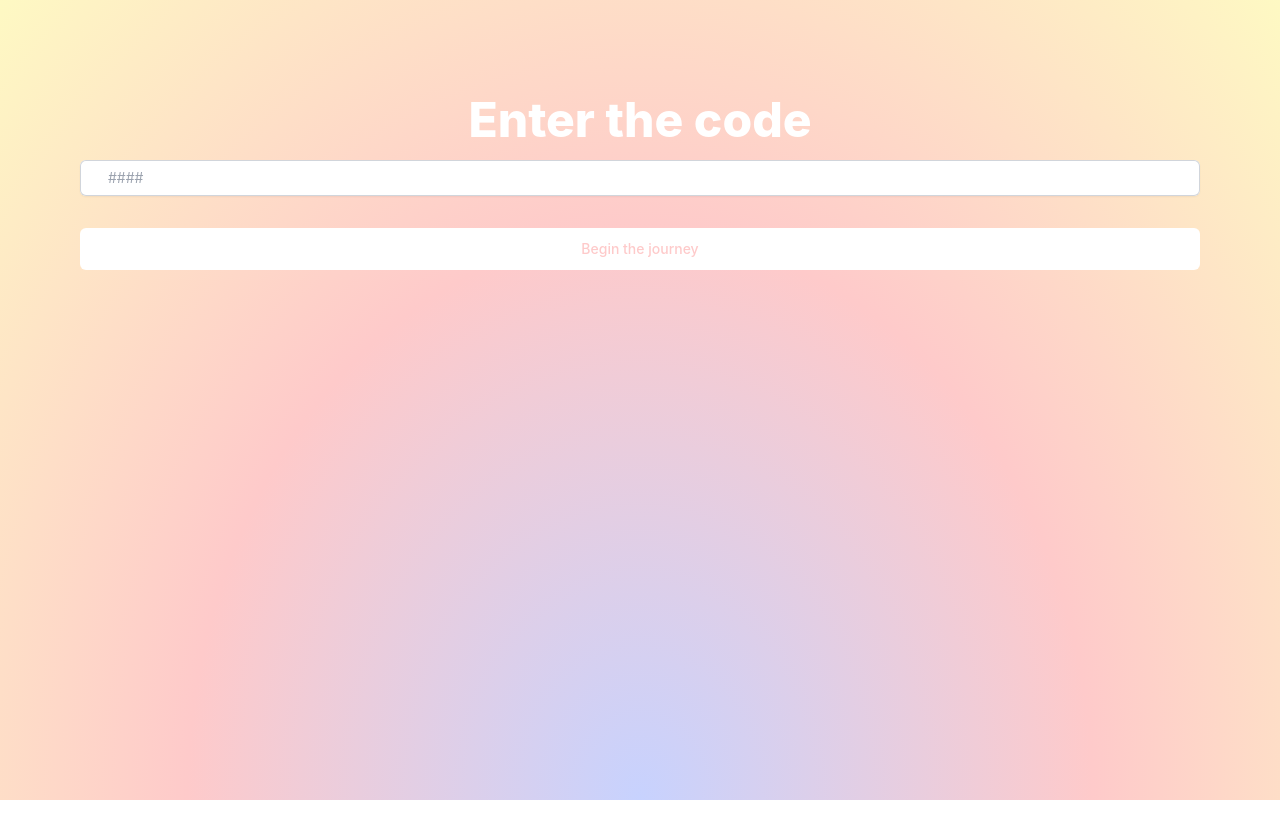
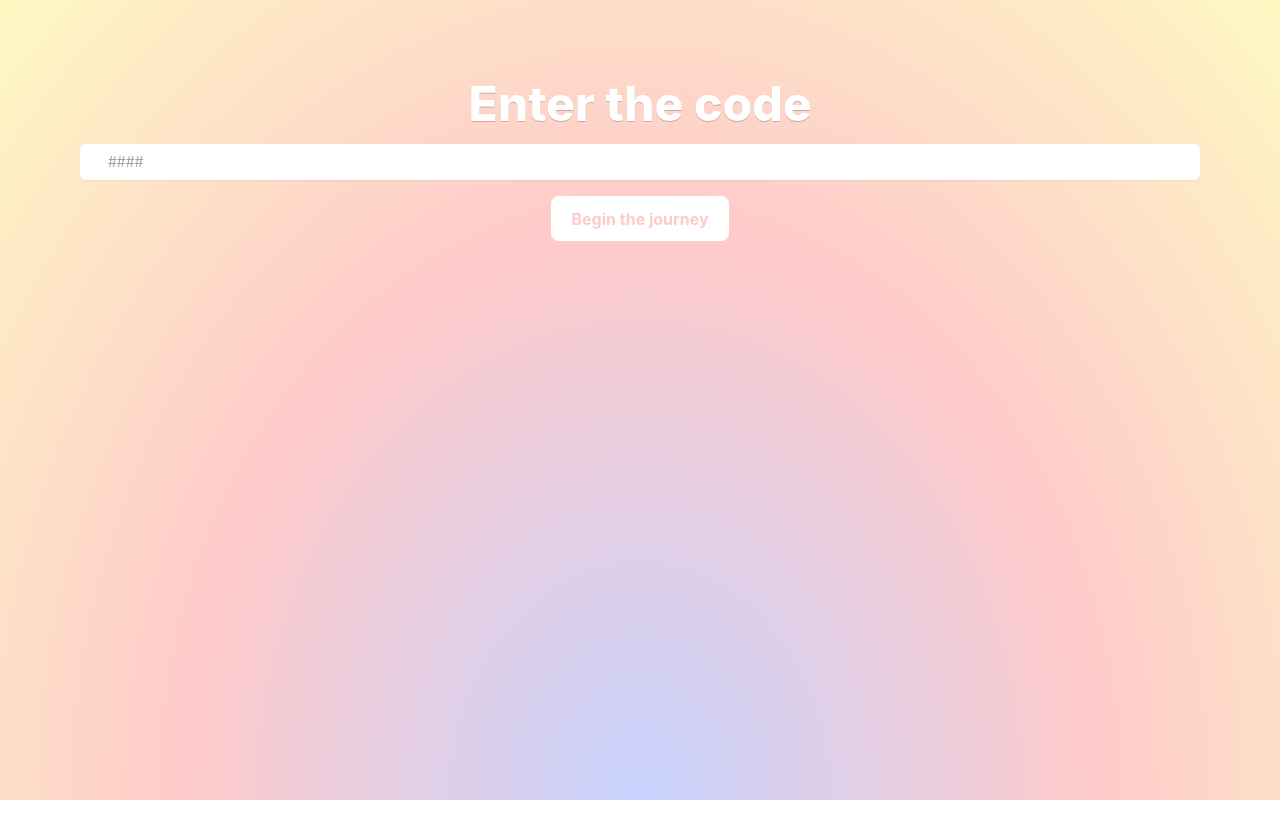
Before and after one commit to somkamarius/h4v, a React (Vite) app in the folder web-app/: page / in a window 1280 px wide. Built offline with nearby package versions, Linux system fonts and the light colour scheme.

Commit message:
frontas sveikina jusu stala

```diff
--- a/web-app/package.json
+++ b/web-app/package.json
@@ -12,7 +12,8 @@
   "dependencies": {
     "axios": "^1.5.1",
     "react": "^18.2.0",
-    "react-dom": "^18.2.0"
+    "react-dom": "^18.2.0",
+    "react-toastify": "^9.1.3"
   },
   "devDependencies": {
     "@tailwindcss/forms": "^0.5.6",
--- a/web-app/src/App.tsx
+++ b/web-app/src/App.tsx
@@ -1,17 +1,33 @@
 import { useState } from 'react'
 import './App.css'
 import { GameScreen, IntroPage } from './components'
+import { ToastContainer } from 'react-toastify';
+import 'react-toastify/dist/ReactToastify.css';
 
 function App() {
     const [displayGame, setDisplayGame] = useState(false);
+    const [initialMessage, setInitialMessage] = useState('');
+    const [code, setCode] = useState('');
 
     // initial data to local storage
     localStorage.setItem("journey", JSON.stringify({ scenario: '', conversation: [] }))
 
     return (
-        <div className="min-h-screen pt-24 bg-[radial-gradient(ellipse_at_bottom,_var(--tw-gradient-stops))] from-indigo-200 via-red-200 to-yellow-100">
-            {displayGame ? <GameScreen /> : <IntroPage setDisplayGame={setDisplayGame} />}
-        </div>
+        <>
+            <ToastContainer
+                position="top-right"
+                autoClose={5000}
+                hideProgressBar={false}
+                newestOnTop={false}
+                closeOnClick
+                pauseOnFocusLoss
+                draggable
+                pauseOnHover
+            />
+            <div className="min-h-screen bg-[radial-gradient(ellipse_at_bottom,_var(--tw-gradient-stops))] from-indigo-200 via-red-200 to-yellow-100">
+                {displayGame ? <GameScreen initialMessage={initialMessage} code={code} /> : <IntroPage setDisplayGame={setDisplayGame} setInitialMessage={setInitialMessage} setCode={setCode} />}
+            </div>
+        </>
     )
 }
 
--- a/web-app/src/common/constants.ts
+++ b/web-app/src/common/constants.ts
@@ -1 +1 @@
-export const SERVER_URL = 'https://jsonblob.com/api'
+export const SERVER_URL = 'http://localhost:5000'
--- a/web-app/src/common/types.ts
+++ b/web-app/src/common/types.ts
@@ -1,4 +1,6 @@
 export type Journey = {
     scenario: string
-    conversation: string[]
+    conversation: Conversation[]
 }
+
+export type Conversation = { role: string; content: string }
--- a/web-app/src/components/GameScreen.tsx
+++ b/web-app/src/components/GameScreen.tsx
@@ -1,7 +1,74 @@
-export function GameScreen() {
+import { toast } from "react-toastify"
+import { Conversation, Journey } from "../common/types";
+import JourneyService from "../service";
+import { useEffect, useState } from "react";
+
+type Props = {
+    initialMessage: string;
+    code: string;
+}
+
+export function GameScreen({ initialMessage, code }: Props) {
+    const [message, setMessage] = useState('')
+    const [conversations, setConversations] = useState(JSON.parse(localStorage.getItem('journey') ?? '')?.conversation)
+    const [isLoading, setIsLoading] = useState(false);
+
+    console.log(conversations)
+
+    useEffect(() => {
+        setIsLoading(true)
+        const loadConversation = async () => {
+            return await JourneyService.sendCode(code).then(data => {
+                setConversations((data as Journey).conversation); localStorage.setItem('journey', JSON.stringify(data) ?? '')
+            }).then(() => setIsLoading(false));
+        }
+        loadConversation();
+    }, [])
+
+    const handleSubmit = async () => {
+        const messageToSend = message;
+        setMessage('');
+        setIsLoading(true)
+        setConversations([...conversations, messageToSend]);
+        await JourneyService.sendMessage({ role: 'user', content: messageToSend }).then(data => setConversations([...(data as Journey).conversation])).then(() => setIsLoading(false)).then(() => setIsLoading(false));
+    }
+
+    toast.dismiss();
+
     return (
-        <>
-            GameScreen
-        </>
+        <div className="py-20">
+            <div className="mx-6">
+                <div className="flex w-full min-h-[50%]">
+                    <div className="grid flex-col space-y-2 text-xs max-w-xs mx-2 order-2 justify-items-stretch w-full">
+                        <div className={`px-4 italic py-2 rounded-lg inline-block text-gray-600`}>
+                            {initialMessage}
+                        </div>
+                        {conversations.map((convo: Conversation, idx: number) => {
+                            return (
+                                <div key={convo.content + idx} className={`${convo.role === 'assistant' ? 'justify-self-start bg-white text-left' : ' justify-self-end bg-indigo-200 text-right'} px-4 py-2 rounded-lg inline-block text-gray-600`}>
+                                    {convo.content}
+                                </div>
+                            )
+                        })}
+                    </div>
+                </div>
+
+            </div >
+
+
+            <div className="mx-20 relative mt-12 rounded-md shadow-sm">
+                <div className="pointer-events-none absolute inset-y-0 left-0 flex items-center pl-3" />
+                <textarea value={message} disabled={isLoading} onChange={(e) => setMessage(e.target.value)} name="price" id="price" className="disabled:bg-slate-100 mt-4 block w-full rounded-md border-0 py-1.5 px-4 text-gray-900 placeholder:text-gray-400 sm:text-sm sm:leading-6" placeholder="your message" />
+            </div>
+
+            <button disabled={isLoading} onClick={handleSubmit} type="submit" className="disabled:bg-slate-100 mt-4 text-red-200 font-bold transition ease-in-out delay-150 bg-white hover:-translate-y-1 hover:scale-110 duration-300">
+                {isLoading ?
+                    <>
+                        {/* <div className="pt-1 mr-4 animate-spin inline-block w-6 h-6 border-[3px] border-current border-t-transparent text-red-200 rounded-full" role="status" aria-label="loading" /> */}
+                        ...Loading
+                    </>
+                    : <label className="mb-4">Send </label>}
+            </button>
+        </div>
     )
 }
--- a/web-app/src/components/InputField.tsx
+++ b/web-app/src/components/InputField.tsx
@@ -1,39 +1,41 @@
 import { useState } from "react"
 import JourneyService from "../service";
+import { toast } from "react-toastify";
 
 
 type Props = {
     setDisplayGame: React.Dispatch<React.SetStateAction<boolean>>
+    setInitialMessage: React.Dispatch<React.SetStateAction<string>>
+    setUpperCode: React.Dispatch<React.SetStateAction<string>>
 }
 
-export function InputField({ setDisplayGame }: Props) {
+export function InputField({ setDisplayGame, setInitialMessage, setUpperCode }: Props) {
     const [code, setCode] = useState<string>('');
 
     const isValid = (code: string): boolean => {
-        if (code.length !== 4) {
+        if (code.length !== 1) {
             return false;
         }
         return true;
     }
 
-    const handleSubmit = () => {
+    const handleSubmit = async () => {
         if (isValid(code)) {
             // submit
-            JourneyService.sendCode(code)
+            setInitialMessage(await JourneyService.getMessage(code))
             setDisplayGame(true)
             return;
         }
 
-        window.alert('Incorrect code')
+        toast('Incorrect code', { type: "error" })
     }
 
     return <div>
         <div className="relative mt-2 rounded-md shadow-sm">
             <div className="pointer-events-none absolute inset-y-0 left-0 flex items-center pl-3" />
-            <input onBlur={(event) => setCode(event.target.value)} type="text" name="price" id="price" className="mt-4 block w-full rounded-md border-0 py-1.5 pl-7 pr-20 text-gray-900 ring-1 ring-inset ring-gray-300 placeholder:text-gray-400 focus:ring-2 focus:ring-inset focus:ring-indigo-600 sm:text-sm sm:leading-6" placeholder="####" />
-
+            <input onBlur={(event) => { setCode(event.target.value); setUpperCode(event.target.value) }} type="text" name="price" id="price" className="mt-4 block w-full rounded-md border-0 py-1.5 pl-7 pr-20 text-gray-900 placeholder:text-gray-400 sm:text-sm sm:leading-6" placeholder="####" />
         </div>
-        <button onClick={handleSubmit} type="submit" className="mt-8 block w-full rounded-md text-red-200 text-semibold bg-white py-2.5 text-center text-sm font-semiboldshadow-sm focus-visible:outline focus-visible:outline-2 focus-visible:outline-offset-2 focus-visible:outline-indigo-600">
+        <button onClick={handleSubmit} type="submit" className="mt-4 text-red-200 font-bold transition ease-in-out delay-150 bg-white hover:-translate-y-1 hover:scale-110 duration-300">
             Begin the journey
         </button>
     </div>
--- a/web-app/src/components/IntroPage.tsx
+++ b/web-app/src/components/IntroPage.tsx
@@ -2,15 +2,17 @@ import { InputField } from "./InputField";
 
 type Props = {
     setDisplayGame: React.Dispatch<React.SetStateAction<boolean>>
+    setInitialMessage: React.Dispatch<React.SetStateAction<string>>
+    setCode: React.Dispatch<React.SetStateAction<string>>
 }
 
-export function IntroPage({ setDisplayGame }: Props) {
+export function IntroPage({ setDisplayGame, setInitialMessage, setCode }: Props) {
     return (
-        <div className="mx-20">
+        <div className="pt-20 mx-20">
             <div className="font-extrabold text-white text-5xl">
-                Enter the code
+                <label className="[text-shadow:_0_1px_0_rgb(0_0_0_/_20%)]">Enter the code</label>
             </div>
-            <InputField setDisplayGame={setDisplayGame} />
+            <InputField setDisplayGame={setDisplayGame} setInitialMessage={setInitialMessage} setUpperCode={setCode} />
         </div>
     )
 }
--- a/web-app/src/main.tsx
+++ b/web-app/src/main.tsx
@@ -1,10 +1,7 @@
-import React from 'react'
 import ReactDOM from 'react-dom/client'
 import App from './App.tsx'
 import './index.css'
 
 ReactDOM.createRoot(document.getElementById('root')!).render(
-  <React.StrictMode>
-    <App />
-  </React.StrictMode>,
+  <App />
 )
--- a/web-app/src/service.ts
+++ b/web-app/src/service.ts
@@ -1,11 +1,23 @@
 // import { toast } from 'react-toastify'
+import { toast } from 'react-toastify'
 import { SERVER_URL } from './common/constants'
 import http from './common/http-common'
-import { Journey } from './common/types'
+import { Conversation, Journey } from './common/types'
 
 const BASE_URL = SERVER_URL
 
 class JourneyService {
+    async getMessage(code: string): Promise<string> {
+        return http.get<string>(`${BASE_URL}/initial/${code}`).then((res) => {
+            if (res.status === 200) {
+                return res.data
+            }
+
+            toast('Failed to initialize connection')
+            return ''
+        })
+    }
+
     async sendCode(code: string) {
         const existingJourneyData: Journey = JSON.parse(
             localStorage.getItem('journey') ?? ''
@@ -14,20 +26,21 @@ class JourneyService {
             scenario: code,
             conversation: existingJourneyData.conversation,
         }
+        localStorage.setItem('journey', JSON.stringify(updatedJourneyData))
 
         return http
             .post<unknown>(
-                `${BASE_URL}/jsonBlob`,
+                `${BASE_URL}/request`,
                 JSON.stringify(updatedJourneyData)
             )
             .then((res) =>
                 res.status === 200 || res.status === 201
-                    ? console.log('success')
-                    : window.alert('call failed - code send')
+                    ? res.data
+                    : toast('Call to server failed', { type: 'error' })
             )
     }
 
-    async sendMessage(message: string) {
+    async sendMessage(message: Conversation) {
         const existingJourneyData: Journey = JSON.parse(
             localStorage.getItem('journey') ?? ''
         )
@@ -38,13 +51,13 @@ class JourneyService {
 
         return http
             .post<unknown>(
-                `${BASE_URL}/jsonBlob`,
+                `${BASE_URL}/request`,
                 JSON.stringify(updatedJourneyData)
             )
             .then((res) =>
                 res.status === 200 || res.status === 201
-                    ? console.log('success')
-                    : window.alert('call failed - message send')
+                    ? res.data
+                    : toast('Call to server failed', { type: 'error' })
             )
     }
 }
```
Also changed, not shown: 1 other file (tests, documents, lock files or other folders).
